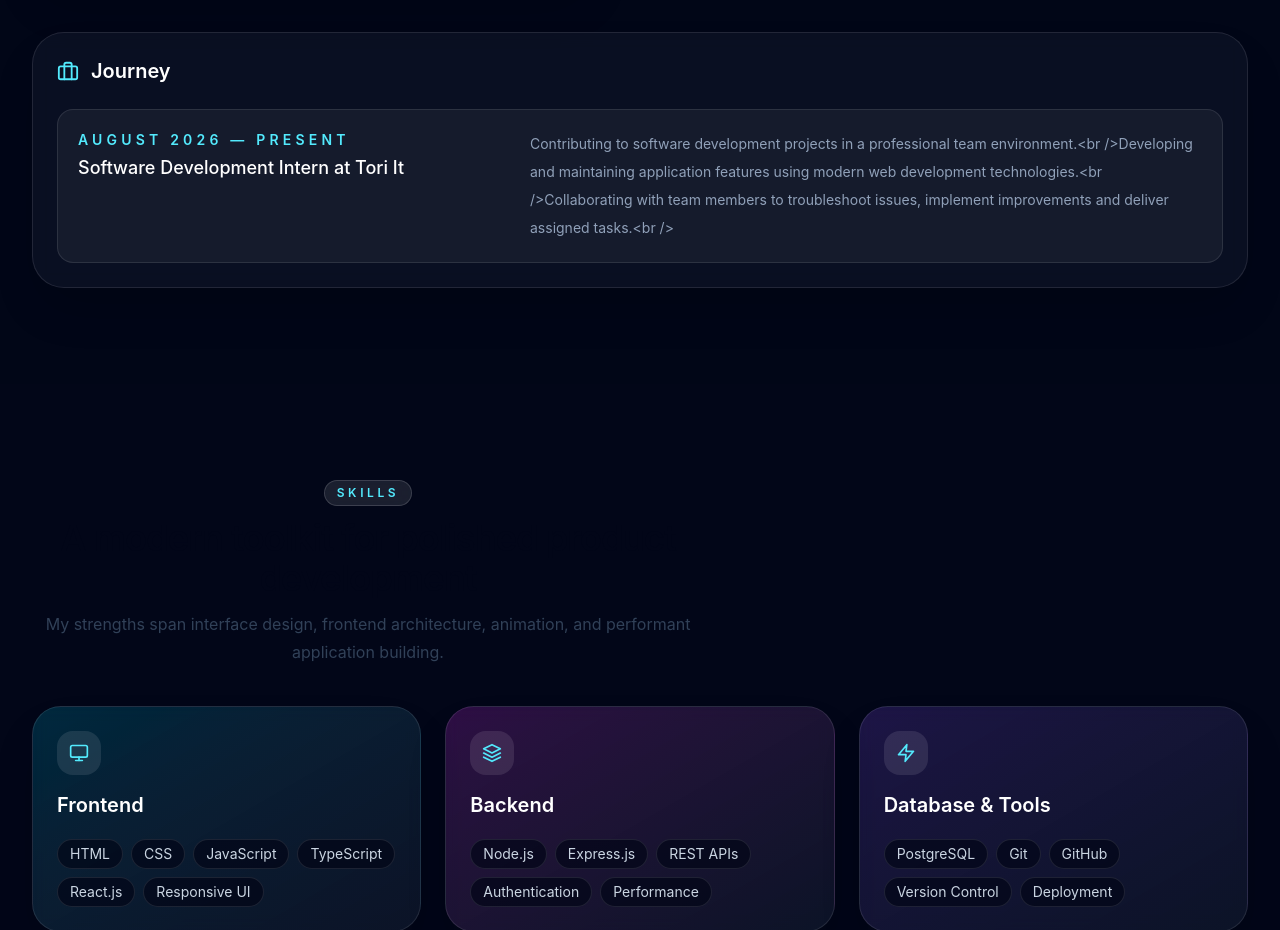
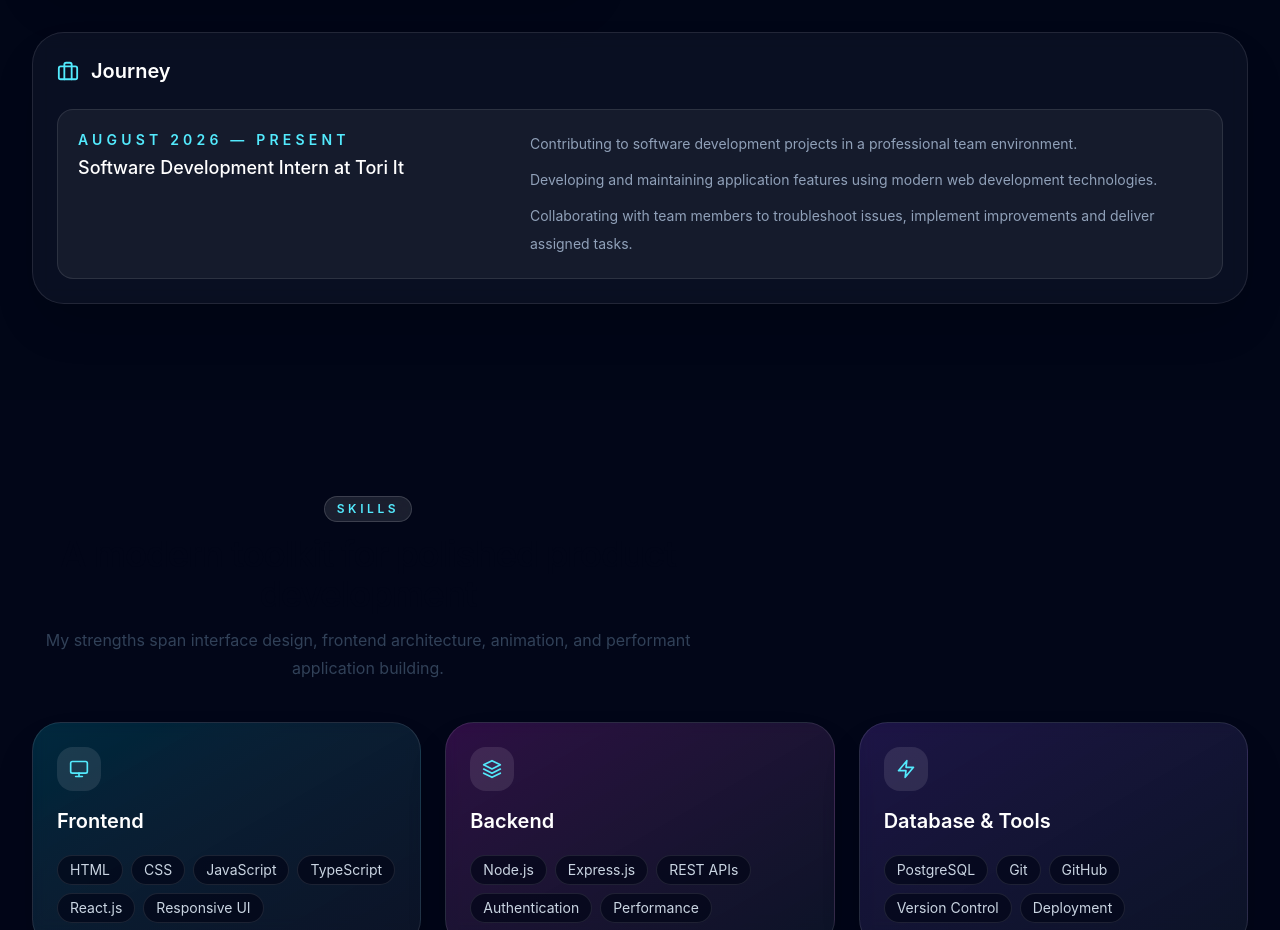
Before and after one commit to Ifthekhar55/Portfolio-Website, a React (Vite) app: page / in a window 1280 px wide. Shown: the part 2300-3230 px from the top of the page. Built offline with nearby package versions, Linux system fonts and the light colour scheme.

Commit message:
Updated Resume

```diff
--- a/src/About/About.jsx
+++ b/src/About/About.jsx
@@ -14,9 +14,13 @@ const stats = [
 
 const timeline = [
   {
+    title: 'Software Development Intern at Tori It',
     year: 'August 2026 — Present',
-    title: 'Software Development Intern at Tori It',
-    text: 'Contributing to software development projects in a professional team environment.<br />Developing and maintaining application features using modern web development technologies.<br />Collaborating with team members to troubleshoot issues, implement improvements and deliver assigned tasks.<br />',
+    text: [
+      'Contributing to software development projects in a professional team environment.',
+      'Developing and maintaining application features using modern web development technologies.',
+      'Collaborating with team members to troubleshoot issues, implement improvements and deliver assigned tasks.',
+    ],
   },
 ];
 
@@ -115,7 +119,11 @@ function About() {
                 <div className="text-sm font-semibold uppercase tracking-[0.3em] text-cyan-300">{item.year}</div>
                 <div className="mt-1 text-lg font-medium text-white">{item.title}</div>
               </div>
-              <p className="max-w-2xl text-sm leading-7 text-slate-400">{item.text}</p>
+              <div className="max-w-2xl space-y-2 text-sm leading-7 text-slate-400">
+                {item.text.map((line) => (
+                  <p key={line}>{line}</p>
+                ))}
+              </div>
             </motion.div>
           ))}
         </div>
```
